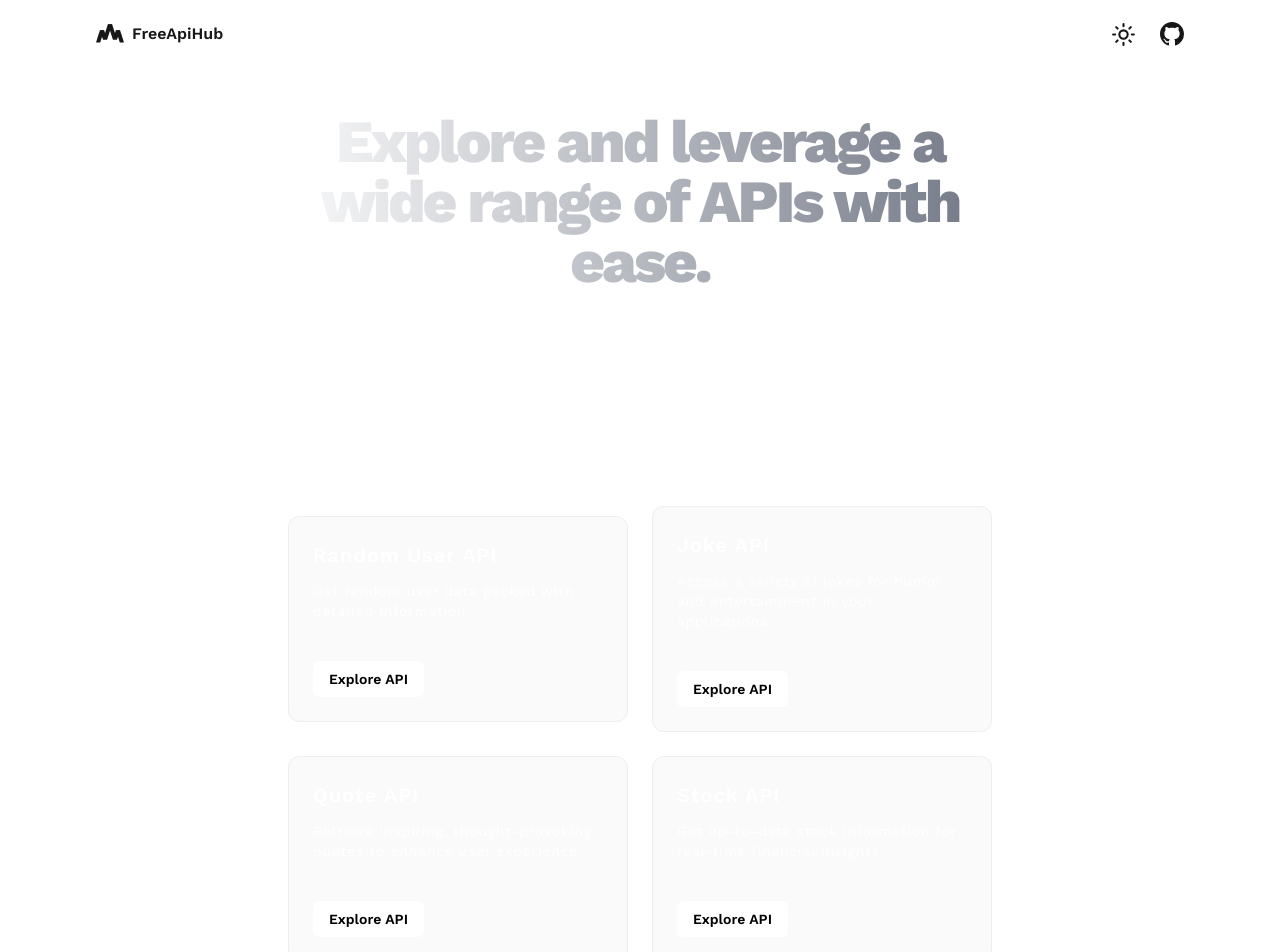
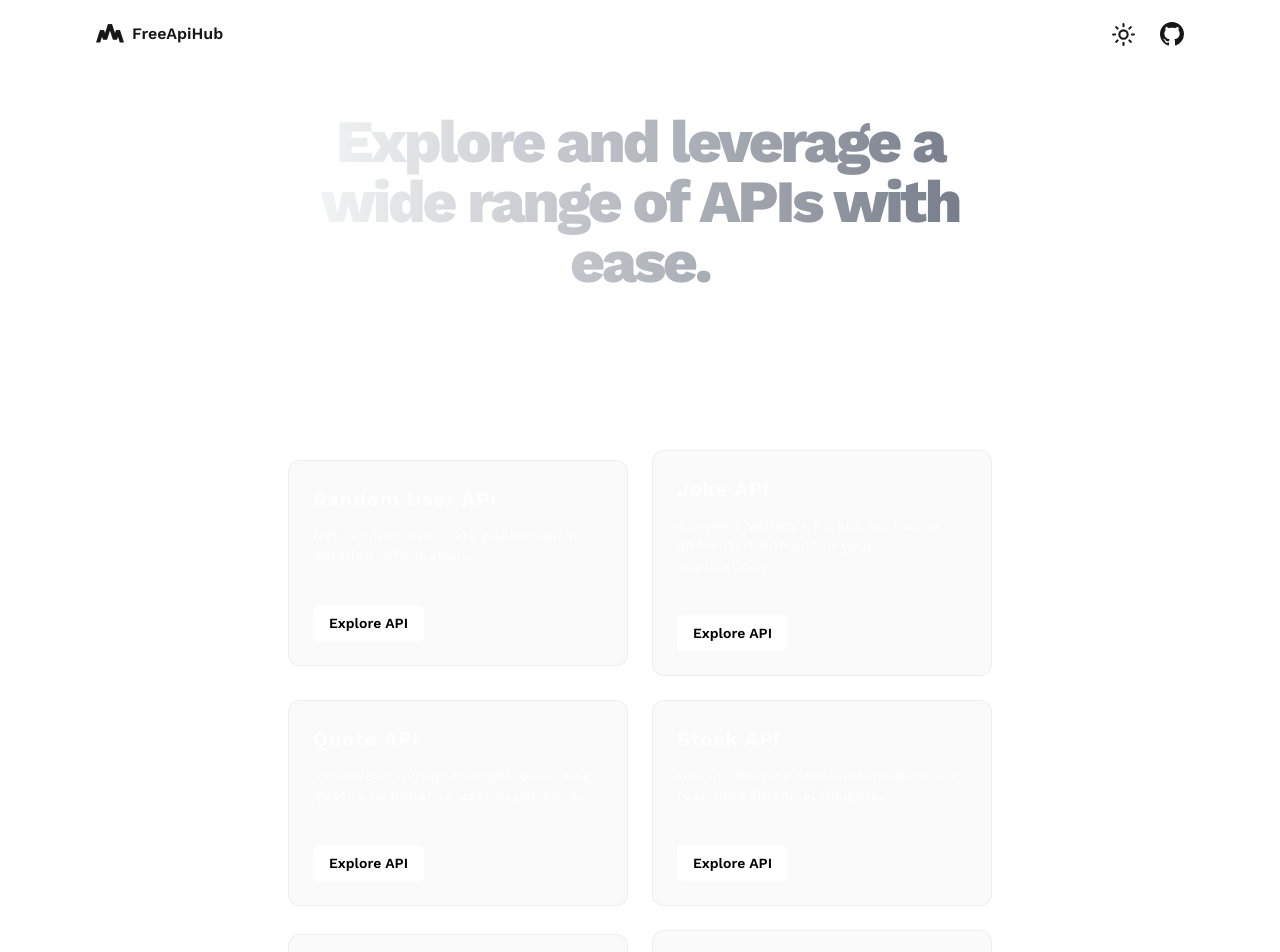
Before and after one commit to rehan-adi/FreeApiHub, a Next.js app in the folder apps/freeapihub-docs/: page / in a window 1280 px wide. Shown: the top 952 px of the page. Built offline with nearby package versions, Linux system fonts and the light colour scheme.

Commit message:
fix(docs): update padding on docs home page

```diff
--- a/apps/freeapihub-docs/app/page.tsx
+++ b/apps/freeapihub-docs/app/page.tsx
@@ -1,10 +1,9 @@
-import Image from "next/image";
 import { Check } from "lucide-react";
 
 export default function Home() {
   return (
     <div className="text-white pt-16 min-h-screen flex flex-col justify-center items-center">
-      <header className="text-center py-12">
+      <header className="text-center pt-12 pb-8">
         <h1 className="md:text-6xl text-4xl bg-clip-text px-4 text-transparent bg-gradient-to-r from-white to-gray-500 w-full md:w-[60vw] font-extrabold tracking-tighter line-height">
           Explore and leverage a wide range of APIs with ease.
         </h1>
@@ -20,7 +19,7 @@ export default function Home() {
       </div>
 
       {/* API Details Section */}
-      <div className="py-20 lg:px-72 px-4 space-y-6 w-full">
+      <div className="pb-20 pt-10 lg:px-72 px-4 space-y-6 w-full">
         <div className="flex justify-between flex-col md:flex-row items-center gap-6 ">
           <div className="bg-zinc-50 p-6 dark:bg-zinc-900 border border-zinc-200/50 dark:border-zinc-700/50 min-h-44 w-full rounded-xl hover:border-zinc-200 dark:hover:border-zinc-700 transition-colors flex flex-col justify-start items-start">
             <h3 className="text-xl font-semibold tracking-wider">
```
